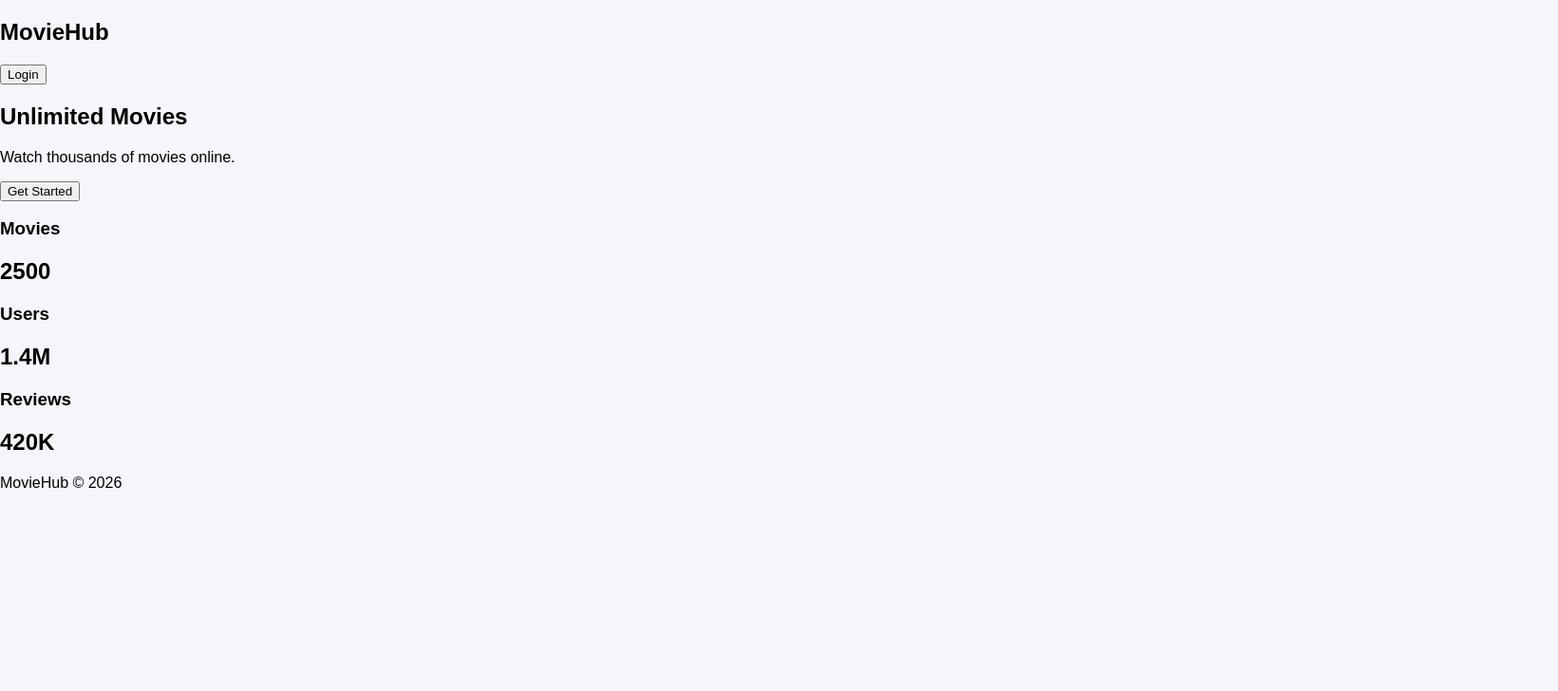
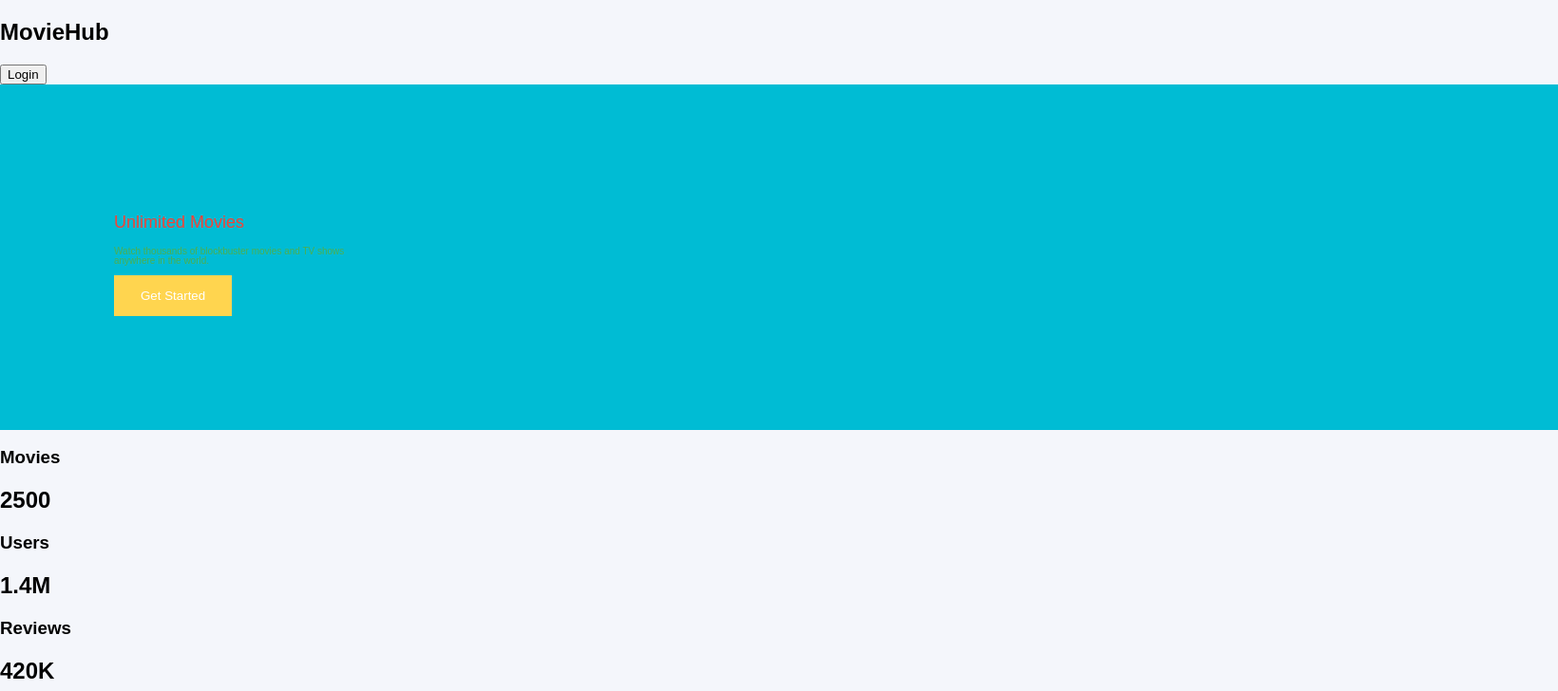
Before and after one commit to usamaali321/react-pr-review-demo, a React (Vite) app: page / in a window 1280 px wide. Shown: the top 728 px of the page at 95% size, 1640 px wide, since content can reach past the window. Built offline with nearby package versions, Linux system fonts and the light colour scheme; the HTML template or start-up script is replaced by a standard one.

Commit message:
Introduce hero accessibility regression

```diff
--- a/src/components/Hero.jsx
+++ b/src/components/Hero.jsx
@@ -1,13 +1,41 @@
 export default function Hero() {
   return (
-    <section>
-      <h1>Unlimited Movies</h1>
+    <section
+      style={{
+        width: "1400px",
+        padding: "120px",
+        background: "#00BCD4"
+      }}
+    >
+      <h2
+        style={{
+          fontSize: "18px",
+          fontWeight: 300,
+          color: "#F44336"
+        }}
+      >
+        Unlimited Movies
+      </h2>
 
-      <p>
-        Watch thousands of movies online.
+      <p
+        style={{
+          fontSize: "10px",
+          width: "250px",
+          color: "#4CAF50",
+          lineHeight: 1
+        }}
+      >
+        Watch thousands of blockbuster movies and TV shows anywhere in the world.
       </p>
 
-      <button>
+      <button
+        style={{
+          background: "#FFD54F",
+          color: "#FFFFFF",
+          border: "none",
+          padding: "14px 28px"
+        }}
+      >
         Get Started
       </button>
     </section>
```
